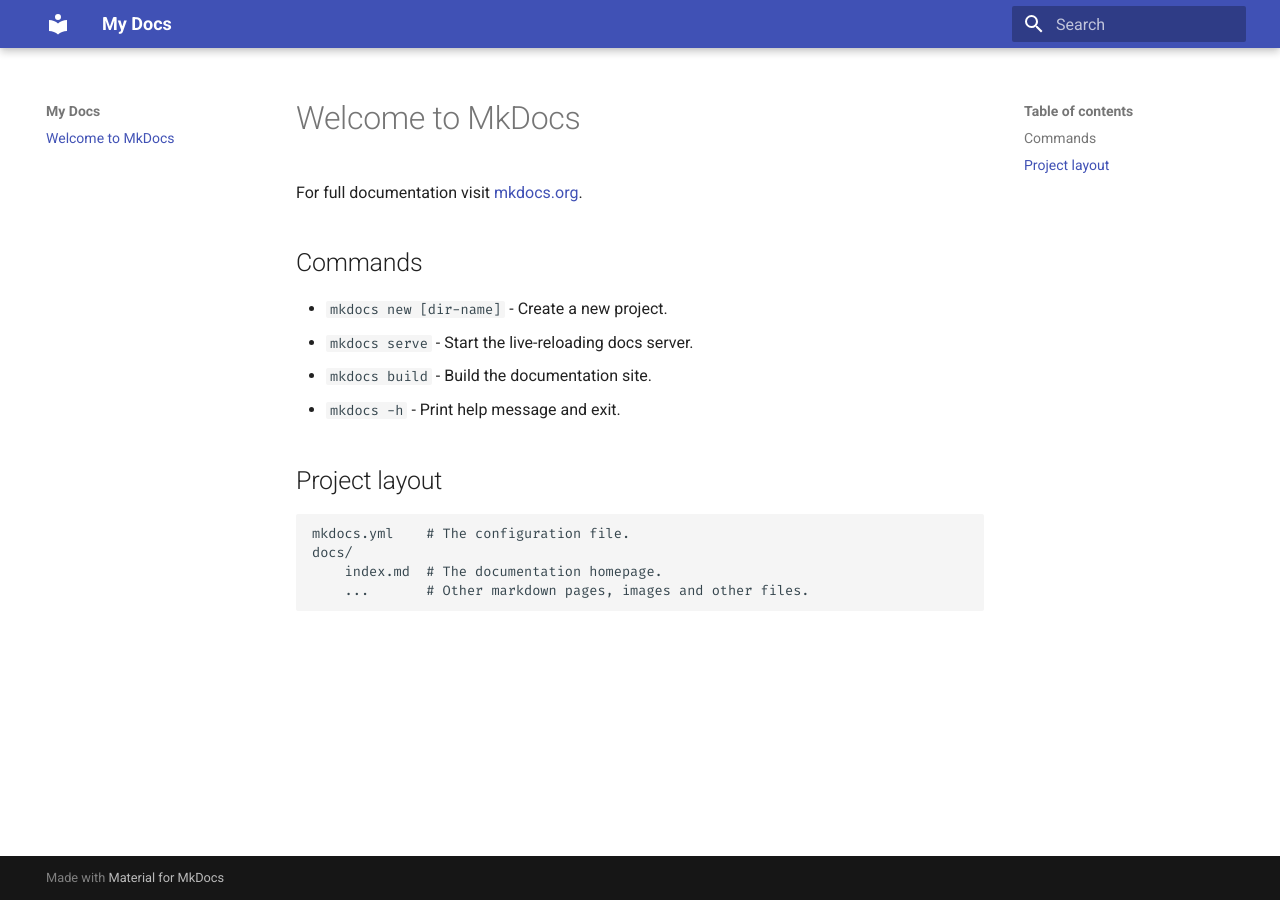
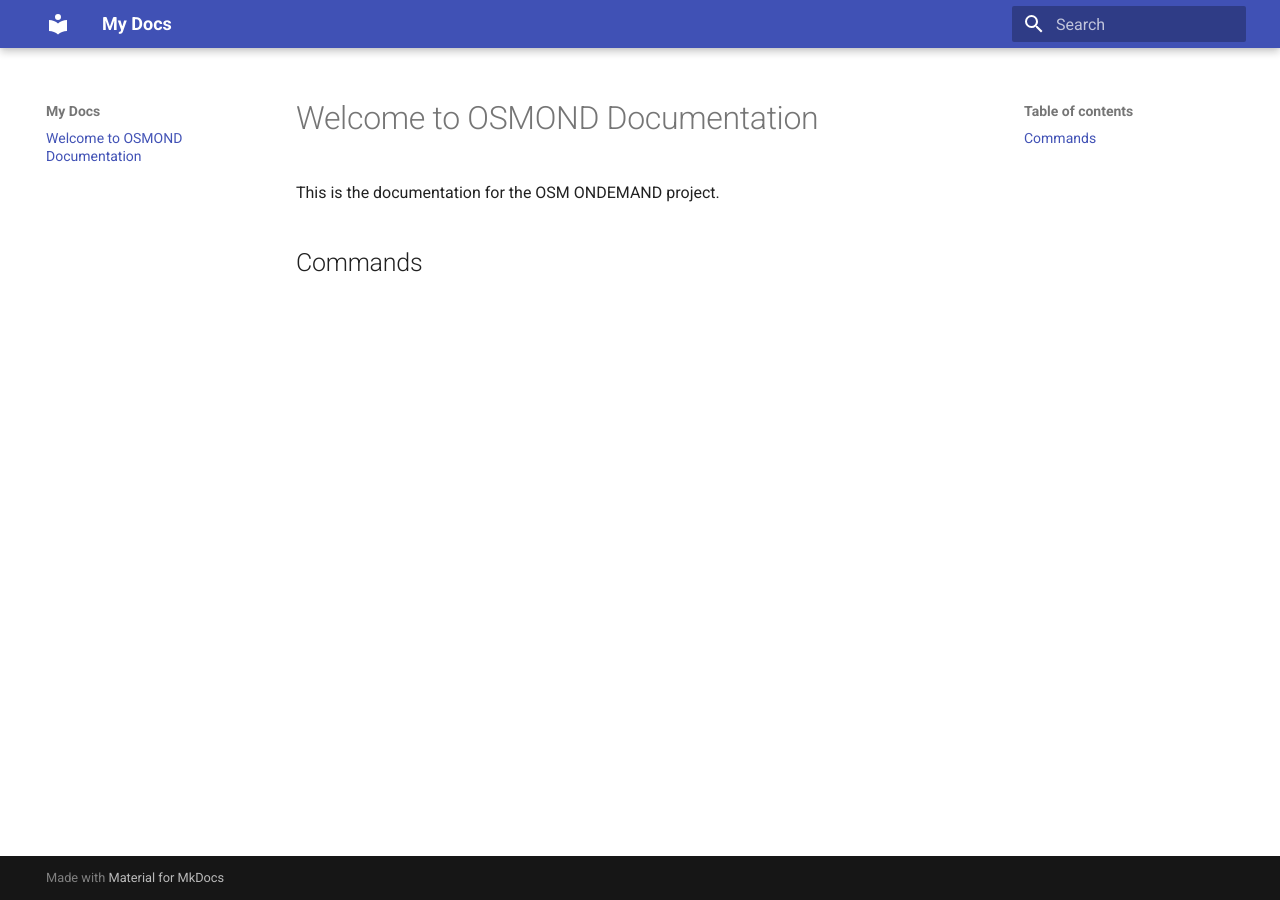
Before and after one commit to prajeeshag/osmond, an MkDocs documentation site: the page built from docs/index.md, in a window 1280 px wide. Built offline with MkDocs 1.6.1 and Material for MkDocs 9.7.7, drawn with Linux system fonts in a browser that asks for light colours.

Commit message:
🎨 style: Rename package to osmond

```diff
--- a/.pre-commit-config.yaml
+++ b/.pre-commit-config.yaml
@@ -4,7 +4,7 @@
       - id: pyright
         name: pyright
         description: "Run 'pyright' static type checker"
-        entry: pyright osm_ondemand
+        entry: pyright osmond
         language: system
         types_or: [python, pyi, jupyter]
 
--- a/docs/index.md
+++ b/docs/index.md
@@ -1,17 +1,5 @@
-# Welcome to MkDocs
+# Welcome to OSMOND Documentation
 
-For full documentation visit [mkdocs.org](https://www.mkdocs.org).
+This is the documentation for the OSM ONDEMAND project.
 
 ## Commands
-
-* `mkdocs new [dir-name]` - Create a new project.
-* `mkdocs serve` - Start the live-reloading docs server.
-* `mkdocs build` - Build the documentation site.
-* `mkdocs -h` - Print help message and exit.
-
-## Project layout
-
-    mkdocs.yml    # The configuration file.
-    docs/
-        index.md  # The documentation homepage.
-        ...       # Other markdown pages, images and other files.
--- a/mkdocs.yml
+++ b/mkdocs.yml
@@ -2,8 +2,11 @@
 theme:
   name: material
   palette:
-    primary: 'indigo'
-    accent: 'pink'
+    primary: "indigo"
+    accent: "pink"
   font:
-    text: 'Roboto'
-    code: 'Fira Code'
+    text: "Roboto"
+    code: "Fira Code"
+
+markdown_extensions:
+  - mkdocs-click
--- a/osm_ondemand/__init__.py
+++ b/osm_ondemand/__init__.py
@@ -7,3 +7,5 @@
 
 app.add_typer(domain_app, name="domain")
 app.add_typer(forcing_app, name="forcing")
+
+click_app = typer.main.get_command(app)
--- a/requirements-doc.txt
+++ b/requirements-doc.txt
@@ -1 +1,2 @@
 mkdocs-material
+mkdocs-click
```
Also changed, not shown: README.md (+3 -3 lines), pyproject.toml (+6 -6 lines), 1 other file.
